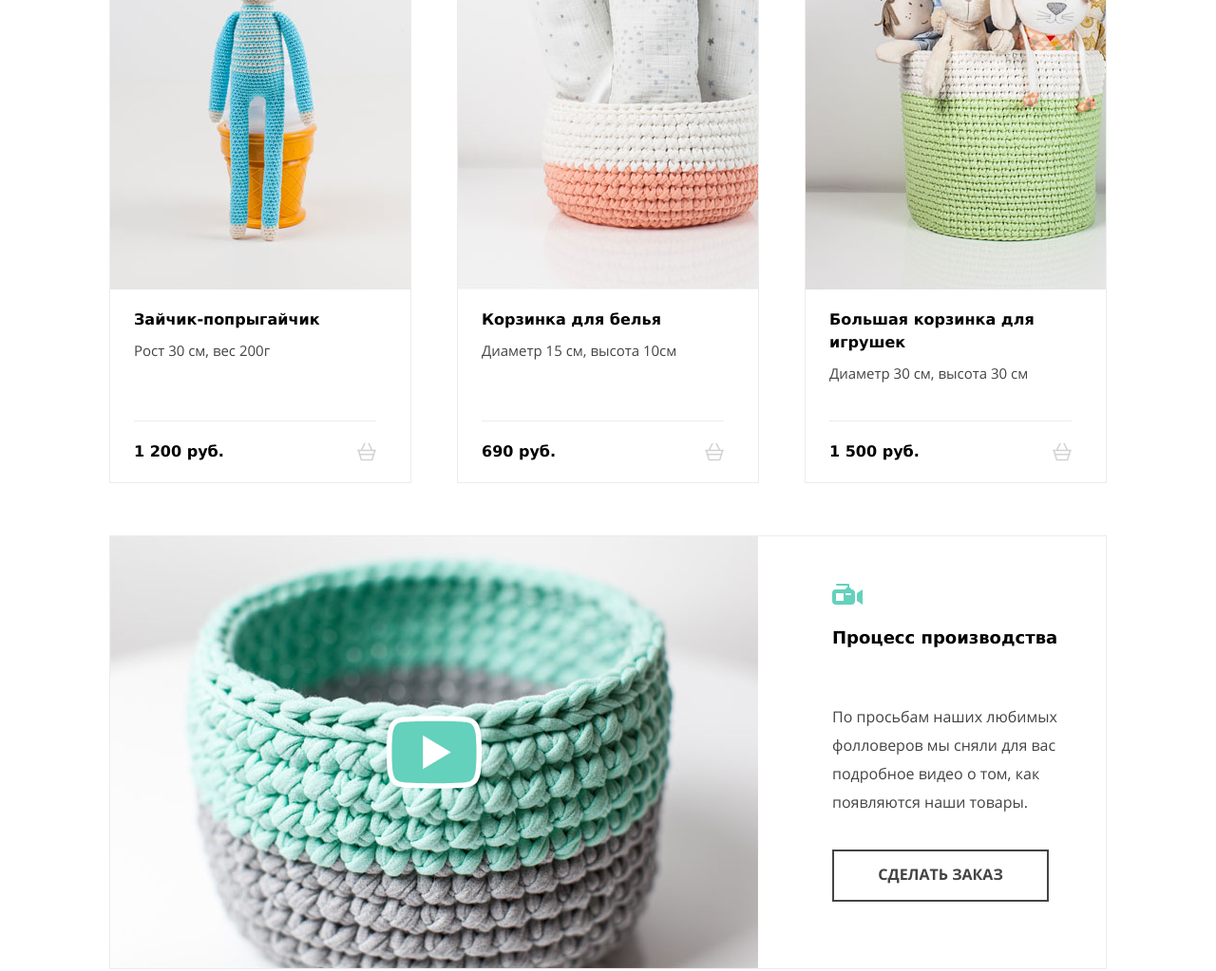
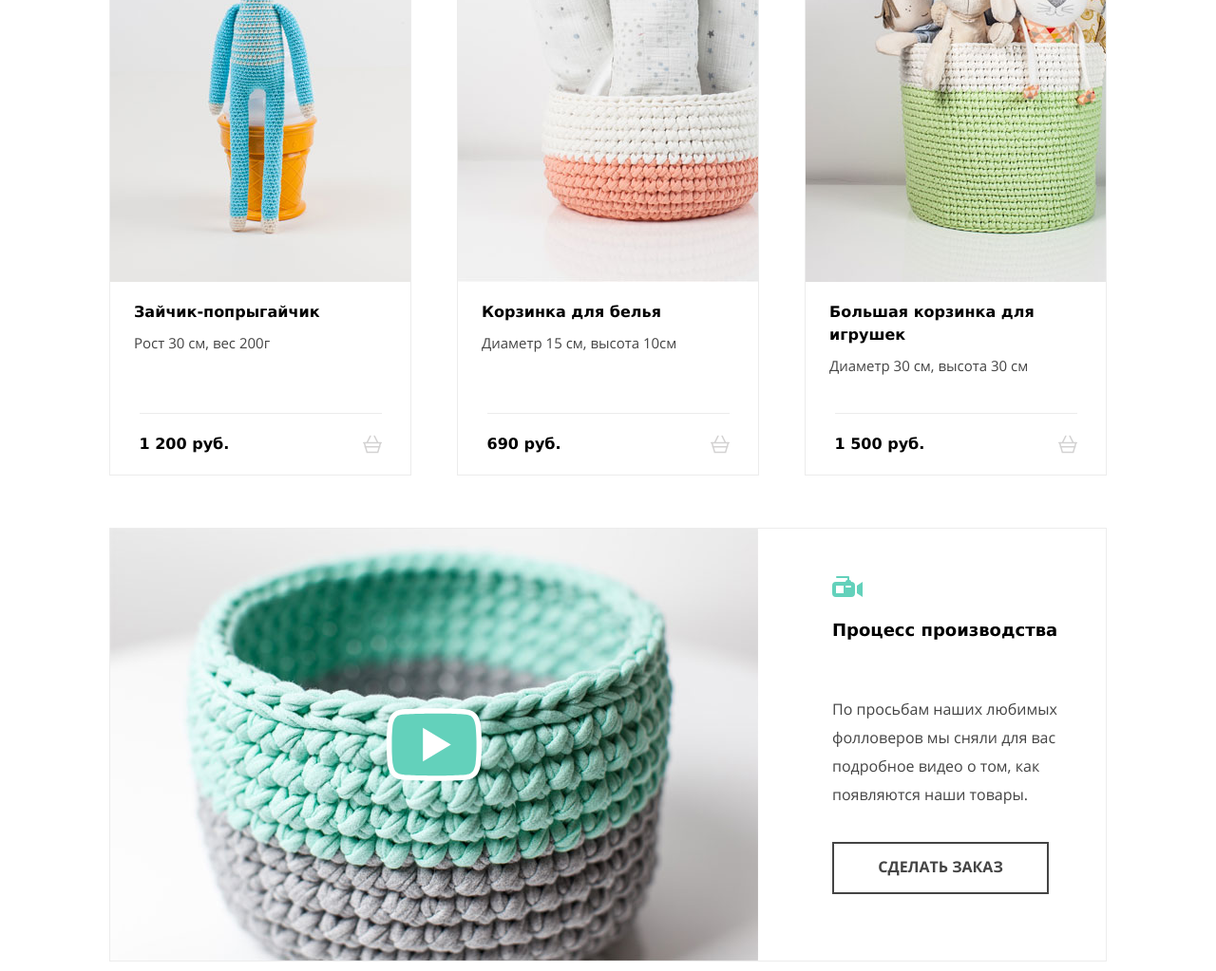
Before and after one commit to stvader/stvader.github.io, a plain HTML site: page catalog.html in a window 1280 px wide. Shown: the part 570-1593 px from the top of the page at 95% size. Drawn offline with Linux system fonts and the light colour scheme.

Commit message:
fix some errors of catalog

```diff
--- a/catalog.html
+++ b/catalog.html
@@ -5,6 +5,7 @@
 	<meta name="viewport" content="width=device-width, initial-scale=1">
 	<title>Mishka Catalog</title>
 	<link rel="stylesheet" href="css/style.css">
+	<link rel="stylesheet" href="css/normalize.css">
 </head>
 <body>
 	<svg xmlns="http://www.w3.org/2000/svg" style="display: none">
--- a/css/style.css
+++ b/css/style.css
@@ -1150,6 +1150,9 @@ picture {
   .page-footer__logo svg:active {
     fill: #46c1ae;
     opacity: .3;
+  }
+  .page-footer__social {
+    border: none;
   }
   .page-footer__copyright {
     text-align: right;
@@ -1440,7 +1443,9 @@ picture {
     margin-bottom: 35px;
   }
   .price-list__price {
-    -position: static;
+    left: 0;
+    right: 0;
+    margin: 0 auto;
     width: 255px;
   }
   .process-produce {
```
